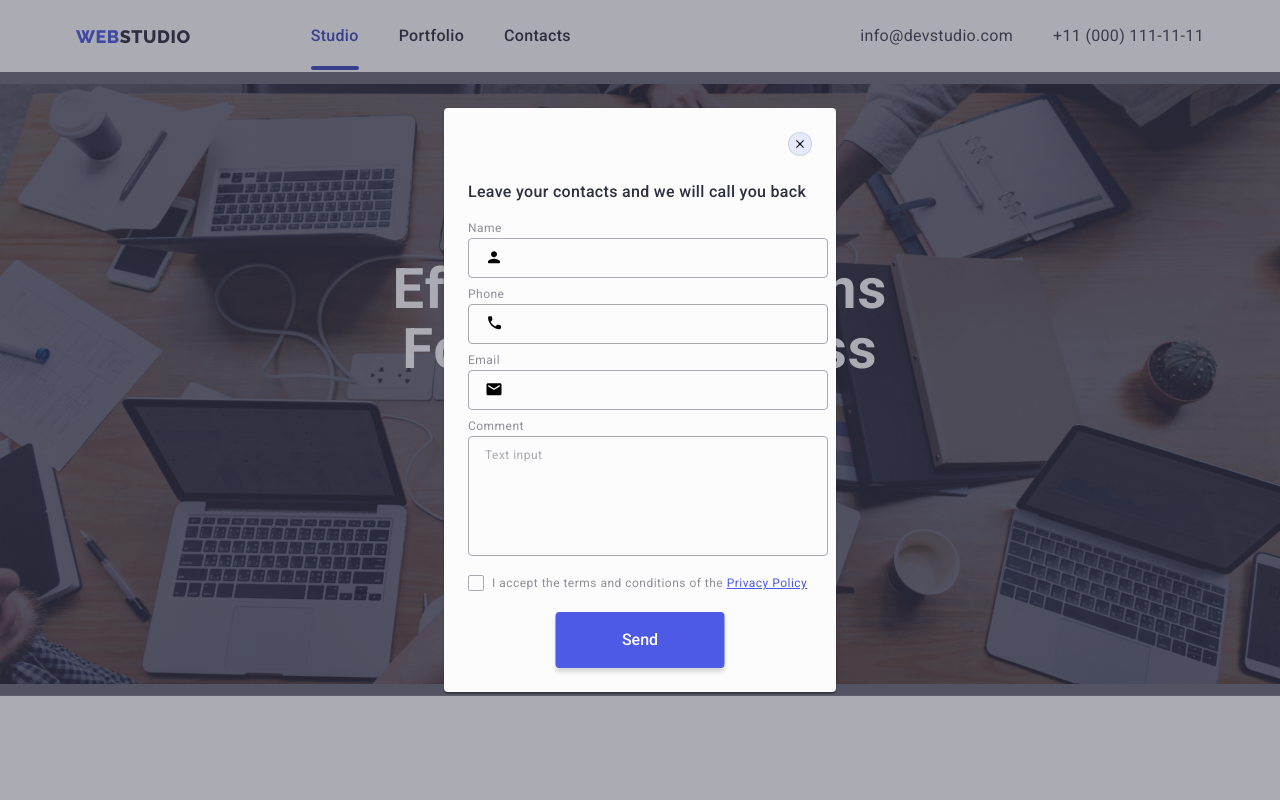
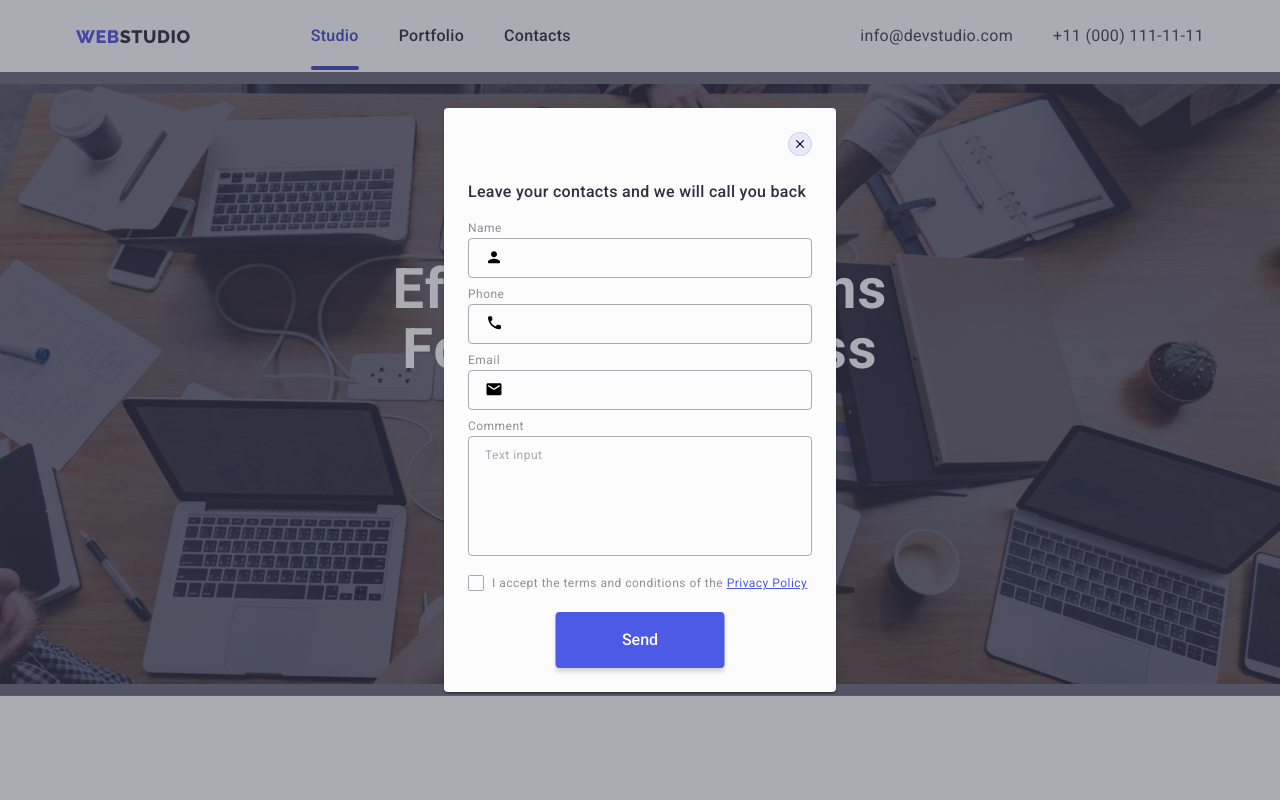
Before and after one commit to hennessyvsop3/goit-markup-hw-07, a plain HTML site: page index.html in a window 1280 px wide. Both pictures are taken after a click on the button "Order Service". Shown: the top 800 px of the page. Drawn offline with nearby package versions, Linux system fonts and the light colour scheme.

Commit message:
Update styles2.css

```diff
--- a/css/styles2.css
+++ b/css/styles2.css
@@ -534,11 +534,11 @@ footer {
 .modal {
   width: 100%;
   max-width: 392px;
-  height: 584px;
+  min-height: 584px;
   position: absolute;
   top: 50%;
   left: 50%;
-  padding: 72px 16px 16px;
+  padding: 72px 16px 75px;
   transform: translate(-50%, -50%);
 
   background-color: var(--modal-bg-color);
@@ -605,7 +605,7 @@ footer {
   border: 1px solid rgba(46, 47, 66, 0.4);
   background-color: transparent;
   height: 40px;
-  width: 360px;
+  /* width: 360px; */
   border-radius: 4px;
   padding: 11px 34px;
 }
@@ -622,7 +622,7 @@ footer {
   border: 1px solid rgba(46, 47, 66, 0.4);
   background-color: transparent;
   height: 40px;
-  width: 360px;
+  /* width: 360px; */
   border-radius: 4px;
   padding: 11px 16px;
 }
```
